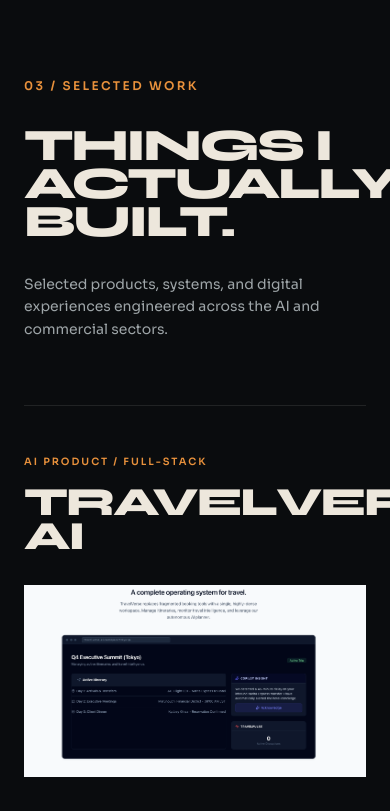
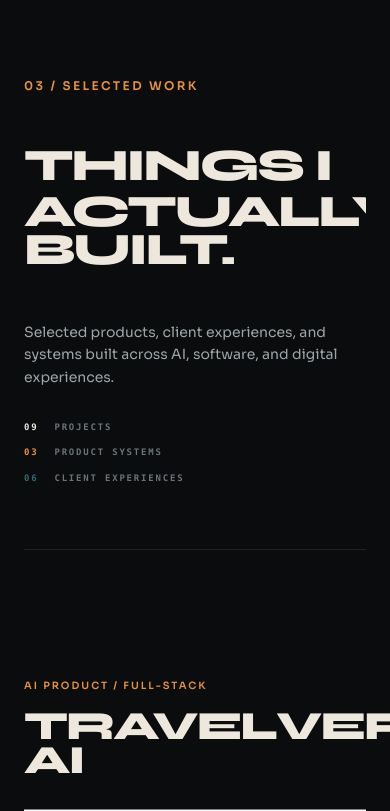
Before and after one commit to aaravgorewal/AdvancedPortfolio, a Next.js app: page / in a window 390 px wide. Shown: the part 3860-4671 px from the top of the page. Built offline with nearby package versions, Linux system fonts and the light colour scheme.

Commit message:
feat: add entrance animations and responsive layout adjustments to the Projects component header and items

```diff
--- a/src/components/Projects.tsx
+++ b/src/components/Projects.tsx
@@ -53,7 +53,7 @@
   const clipImage = useTransform(scrollYProgress, [0, 1], ["inset(10% 0% 10% 0%)", "inset(0% 0% 0% 0%)"]);
 
   return (
-    <div ref={ref} className="flex flex-col w-full mb-32 lg:mb-40 group border-t border-[#EDE7DC]/10 pt-12 lg:pt-16">
+    <div ref={ref} className={`flex flex-col w-full mb-32 lg:mb-48 group ${index !== 0 ? "border-t border-[#EDE7DC]/10 pt-12 lg:pt-16" : "pt-8"}`}>
 
       {/* TOP ROW: Title & Category */}
       <div className="flex flex-col lg:flex-row lg:items-end justify-between w-full mb-8 lg:mb-12 gap-6">
@@ -237,17 +237,89 @@
       <div className="max-w-[1200px] mx-auto px-6 md:px-12 lg:px-24 w-full">
 
         {/* Editorial Header */}
-        <div className="flex flex-col items-start mb-16 md:mb-24">
-          <span className="font-sans-body text-xs font-bold uppercase tracking-[0.2em] text-[#E8913C] mb-8">
+        <motion.div
+          initial="hidden"
+          whileInView="visible"
+          viewport={{ once: true, margin: "-100px" }}
+          variants={{
+            visible: { transition: { staggerChildren: 0.1 } }
+          }}
+          className="flex flex-col mb-24 lg:mb-40 w-full"
+        >
+          <motion.span
+            variants={{
+              hidden: { opacity: 0, y: 20 },
+              visible: { opacity: 1, y: 0, transition: { duration: 0.7, ease: [0.16, 1, 0.3, 1] } }
+            }}
+            className="font-sans-body text-xs font-bold uppercase tracking-[0.2em] text-[#E8913C] mb-12"
+          >
             03 / Selected Work
-          </span>
-          <h2 className="font-syne text-[clamp(45px,8vw,110px)] font-extrabold uppercase leading-[0.85] text-[#EDE7DC] tracking-tighter mb-8 max-w-4xl">
-            Things I<br />Actually Built.
-          </h2>
-          <p className="font-sans-body text-sm md:text-base text-[#9EA5A8] max-w-xl leading-relaxed">
-            Selected products, systems, and digital experiences engineered across the AI and commercial sectors.
-          </p>
-        </div>
+          </motion.span>
+
+          <div className="grid grid-cols-1 lg:grid-cols-12 gap-12 lg:gap-8 items-end">
+
+            {/* Left Column: Heading */}
+            <div className="col-span-1 lg:col-span-8 flex flex-col">
+              <h2 className="font-syne text-[clamp(45px,8vw,110px)] font-extrabold uppercase leading-[0.85] text-[#EDE7DC] tracking-tighter">
+                <div className="overflow-hidden py-1">
+                  <motion.div
+                    variants={{
+                      hidden: { opacity: 0, y: "100%" },
+                      visible: { opacity: 1, y: "0%", transition: { duration: 0.8, ease: [0.16, 1, 0.3, 1] } }
+                    }}
+                  >
+                    Things I
+                  </motion.div>
+                </div>
+                <div className="overflow-hidden py-1">
+                  <motion.div
+                    variants={{
+                      hidden: { opacity: 0, y: "100%" },
+                      visible: { opacity: 1, y: "0%", transition: { duration: 0.8, ease: [0.16, 1, 0.3, 1] } }
+                    }}
+                  >
+                    Actually Built.
+                  </motion.div>
+                </div>
+              </h2>
+            </div>
+
+            {/* Right Column: Description & Metadata */}
+            <div className="col-span-1 lg:col-span-4 flex flex-col gap-8 lg:pb-4">
+              <motion.p
+                variants={{
+                  hidden: { opacity: 0, y: 20 },
+                  visible: { opacity: 1, y: 0, transition: { duration: 0.7, ease: [0.16, 1, 0.3, 1] } }
+                }}
+                className="font-sans-body text-sm text-[#9EA5A8] leading-relaxed max-w-sm"
+              >
+                Selected products, client experiences, and systems built across AI, software, and digital experiences.
+              </motion.p>
+
+              <motion.div
+                variants={{
+                  hidden: { opacity: 0, y: 20 },
+                  visible: { opacity: 1, y: 0, transition: { duration: 0.7, ease: [0.16, 1, 0.3, 1] } }
+                }}
+                className="flex flex-col gap-3 font-mono text-[9px] uppercase tracking-[0.2em] font-bold text-[#6C7378]"
+              >
+                <div className="flex items-center gap-4"><span className="text-[#EDE7DC]">09</span> PROJECTS</div>
+                <div className="flex items-center gap-4"><span className="text-[#E8913C]">03</span> PRODUCT SYSTEMS</div>
+                <div className="flex items-center gap-4"><span className="text-[#2E6B72]">06</span> CLIENT EXPERIENCES</div>
+              </motion.div>
+            </div>
+          </div>
+
+          {/* Animated Divider before first project */}
+          <motion.div
+            variants={{
+              hidden: { scaleX: 0, opacity: 0 },
+              visible: { scaleX: 1, opacity: 1, transition: { duration: 0.9, ease: [0.16, 1, 0.3, 1] } }
+            }}
+            style={{ transformOrigin: "left" }}
+            className="w-full h-[1px] bg-[#EDE7DC]/10 mt-16 lg:mt-32"
+          />
+        </motion.div>
 
         {/* Part 1: Featured Products */}
         <div className="flex flex-col w-full">
```
